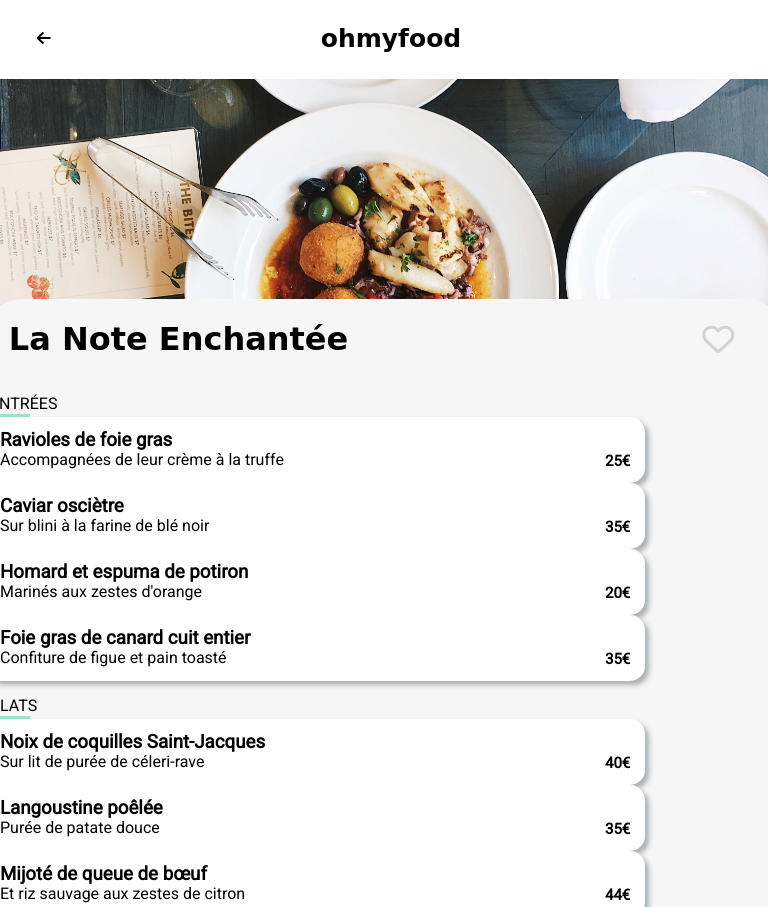
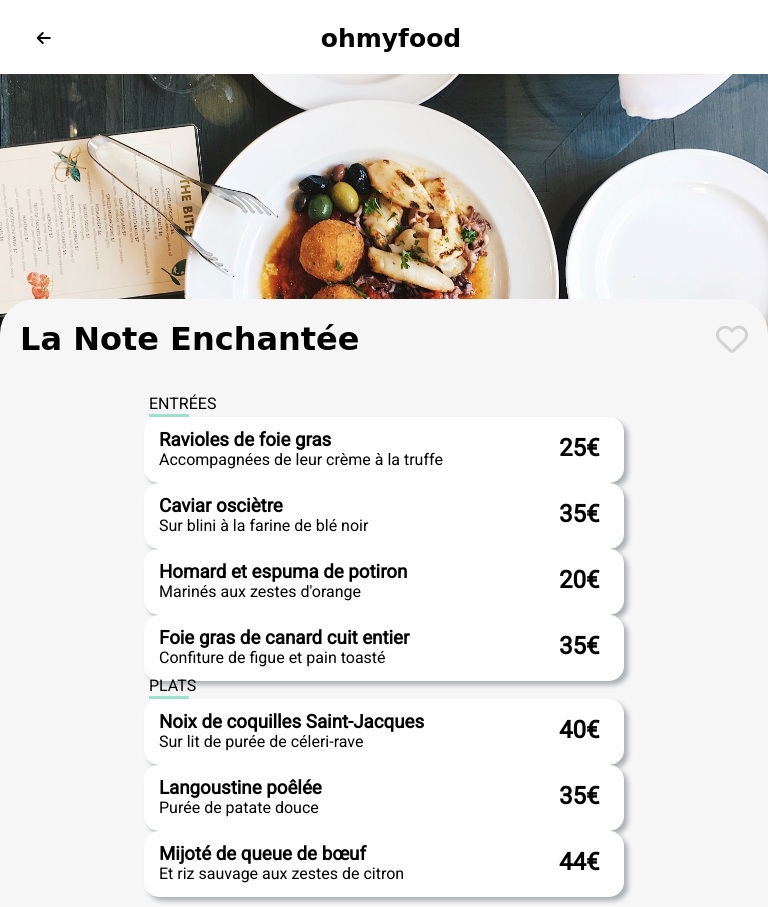
Before and after one commit to MaevaPrecourt/oh_my_food, a website: page html/enchantee.html in a window 768 px wide. Shown: the top 907 px of the page. Drawn offline with nearby package versions, Linux system fonts and the light colour scheme; files that its build step writes are made by us from their sources; a web font is replaced by a local one.

Commit message:
Suppression media queries 29/11

```diff
--- a/sass/pages/_pagemenu.scss
+++ b/sass/pages/_pagemenu.scss
@@ -21,12 +21,6 @@ html {
     height: 300px;
     justify-content: center;
     width: 100%;
-    @media (max-width: 768px){
-        height: 300px;
-    }
-    @media (min-width: 768px) and (max-width: 991px){
-        max-width: 1000px;
-    }
     img {
         background-size: cover;
         height: 300px;
@@ -34,14 +28,6 @@ html {
         object-fit: cover;
         position: relative;
         width: 100%;
-        @media (max-width: 768px){
-            width: 768px;
-        }
-        @media (min-width: 768px) and (max-width: 991px){
-            height: 295px;
-            max-width: 1000px;
-            width: 820px;
-        }
     }
 }
 
@@ -61,21 +47,9 @@ html {
     justify-content: space-between;
     position: absolute;
     width: 100%;
-    @media (max-width: 768px){
-        padding-right: 25px;
-    }
-    @media (min-width: 768px) and (max-width: 991px){
-        padding-right: 27.5px;
-    }
         h1 {
         font-family: 'Shrikhand', cursive;
         padding-left: 20px;
-        @media (max-width: 768px){
-        padding-left: 20px;
-        }
-        @media (max-width: 991px){
-            padding-left: 22.5px;
-        }
     }
 }
 
@@ -86,25 +60,12 @@ section {
     height: auto;
     justify-items: center;
     max-width: 100%;
-    @media (max-width: 768px){
-        display: flex;
-        flex-direction: column;
-    }
-    @media (min-width: 768px) and (max-width: 991px){
-        justify-content: space-between;
-    }
 }
 
 .menu__choice {
     align-items: flex-end;
     height: auto;
     justify-items: center;
-    @media (min-width: 768px) and (max-width: 991px){
-        width: 630px;
-    }
-    @media (min-width: 992px){
-        width: auto;
-    }
     &--text {
         display: flex;
         flex-direction: column;
@@ -126,16 +87,6 @@ section {
         top: 0;
         transition: transform 500ms ease-in-out;
         width: 50px;
-        @media (max-width: 768px){
-            font-size: 10px;
-            position: relative;
-            left: 30px;
-        }
-        @media (min-width: 768px) and (max-width: 991px){
-            font-size: 10px;
-            position: relative;
-            left: 25px;
-        }
     }
 }
 
@@ -165,12 +116,6 @@ section {
 .menu__choice__enchantee {
     position: relative;
     bottom: 20px;
-    @media (max-width: 768px){
-        top: 5px;
-    }
-    @media (min-width: 768px) and (max-width: 991px){
-        top: 0;
-    }
 }
 
 .check {
@@ -189,10 +134,6 @@ section {
     transition: transform 400ms;
     width: 70px;
     z-index: 2;
-    @media (max-width: 991px){
-        position: absolute;
-        left: 591px;
-    }
     &__animation {
         @extend %flex-center;
         background-color: #FFF;
@@ -206,9 +147,6 @@ section {
         transition: transform 500ms ease-in-out;
         width: 20px;
         z-index: 3;
-        @media (max-width: 991px){
-            margin: 0;
-        }
         i {
             color: $tertiary-color;
             z-index: 4;
@@ -225,14 +163,6 @@ section {
     position: relative;
     right: 90px;
     width: 40px;
-    @media (max-width: 768px){
-        height: 35px;
-        position: relative;
-        right: 180px;
-    }
-    @media (min-width: 768px) and (max-width: 991px){
-        right: 180px;
-    }
 }
 
 .card__menu {
@@ -245,9 +175,6 @@ section {
     padding-right: 15px;
     position: relative;
     width: 450px;
-    @media (min-width: 768px) and (max-width: 991px){
-        width: 100%;
-    }
 }
 
 .card__decoration--menu {
@@ -258,7 +185,4 @@ section {
         box-shadow: 10px 10px 20px #343638;
         cursor: pointer;
     }
-    @media (max-width: 768px){
-        width: 100%;
-    }
 }
```
Also changed, not shown: sass/pages/_pageaccueil.scss (+6 -38 lines).
